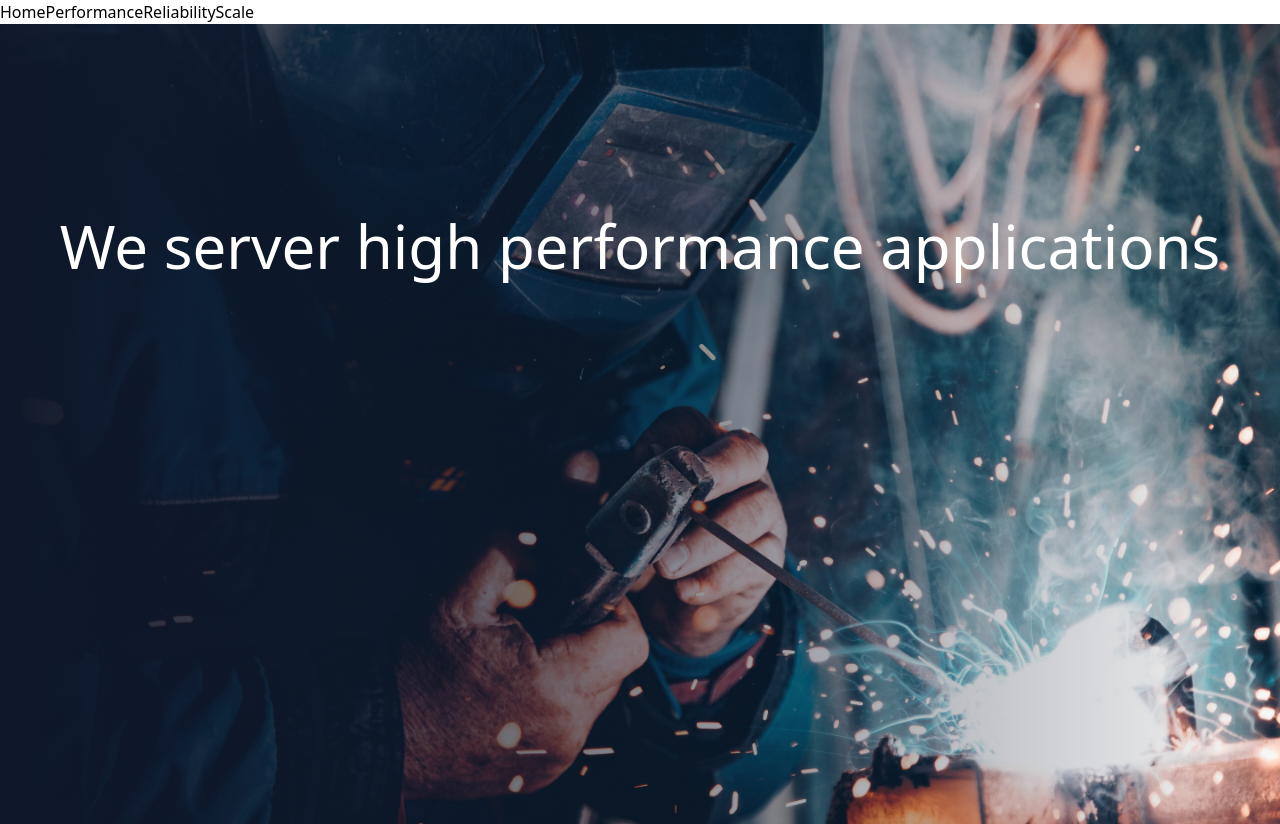
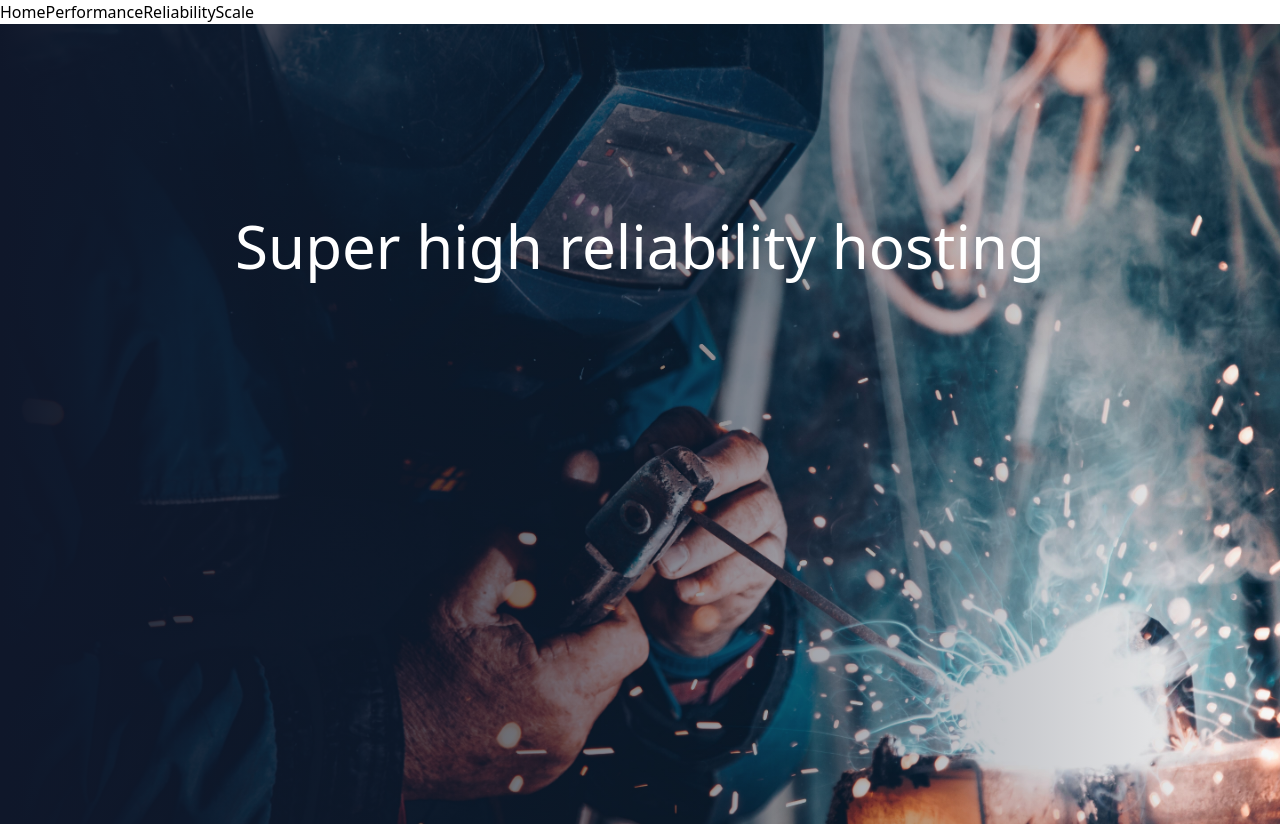
Before and after one commit to VikashPR/nextjs-dev-course, a Next.js app: page /reliability in a window 1280 px wide. Built offline with nearby package versions, Linux system fonts and the light colour scheme.

Commit message:
Refactor page component to update Hero component title prop

```diff
--- a/src/app/reliability/page.tsx
+++ b/src/app/reliability/page.tsx
@@ -7,7 +7,7 @@ export default function ReliabilityPage() {
       <Hero
         imgData={reliabilityImg}
         imgAlt="Welding"
-        title="We server high performance applications"
+        title="Super high reliability hosting"
       />
     </div>
   );
```
